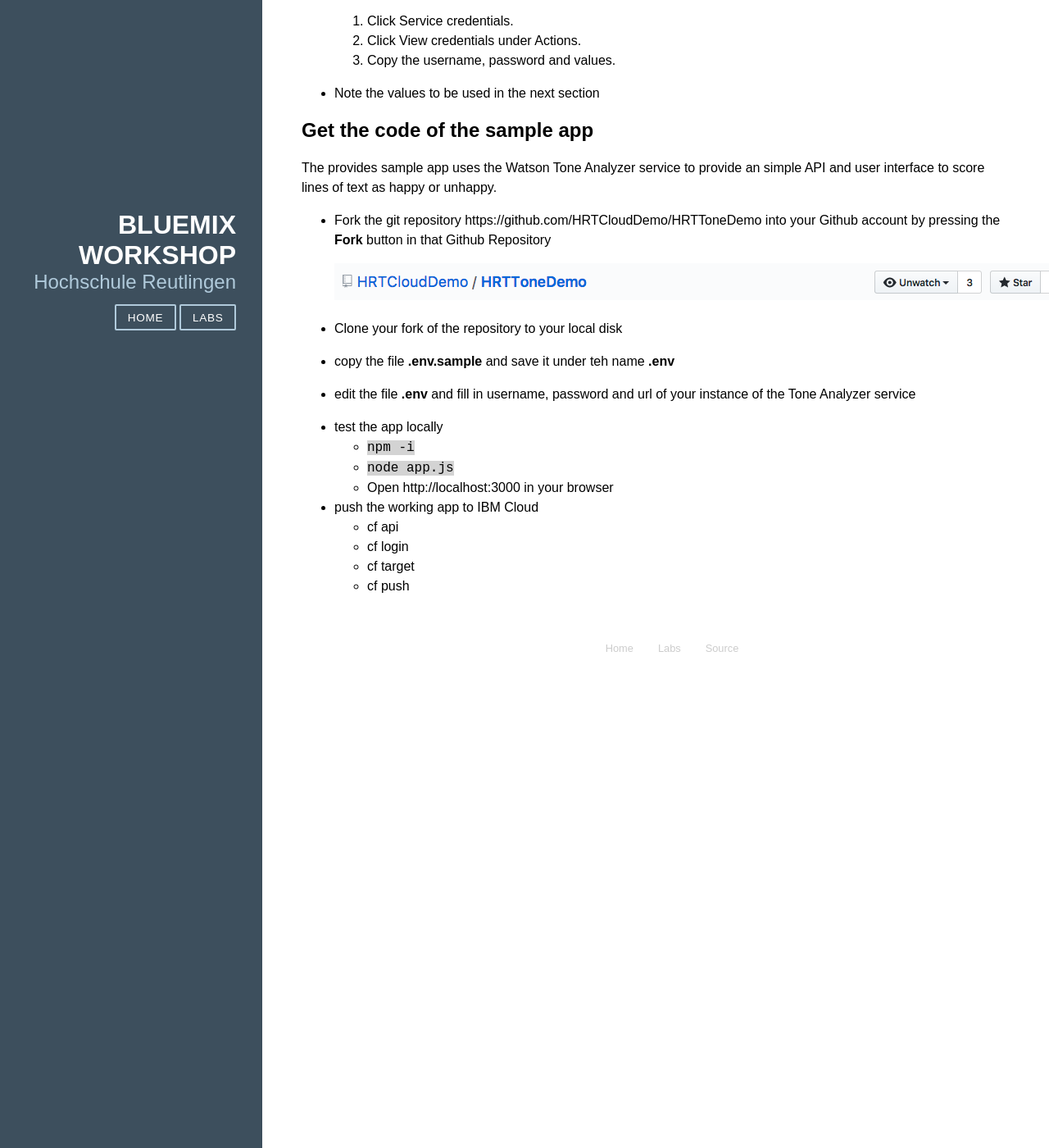
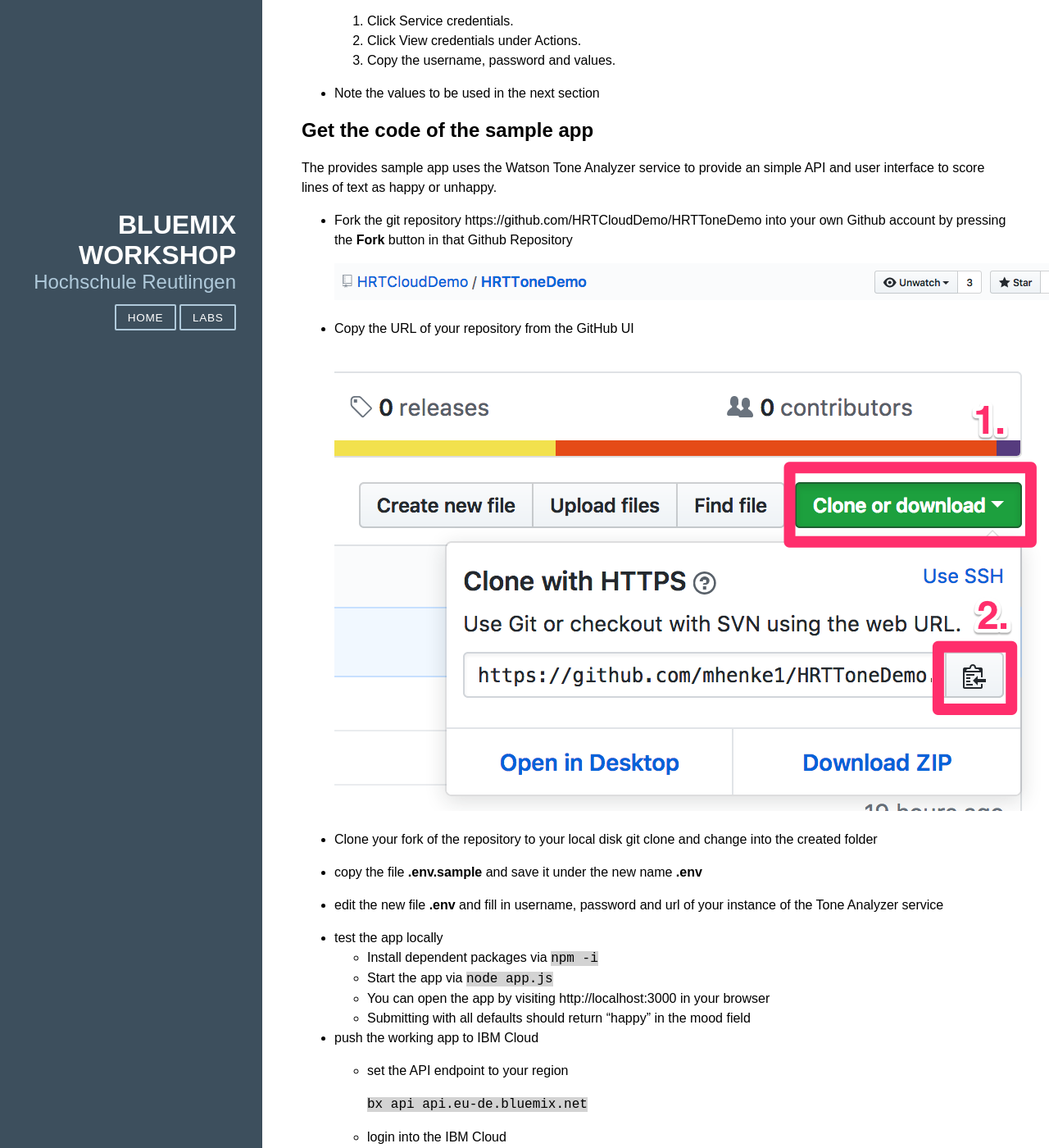
Before and after one commit to mkubik/HRTCloudDemo.github.io, a Jekyll site: the page built from _labs/004-tone-analyzer.markdown, in a window 1280 px wide and 1400 px high, scrolled down 988 px. Shown: the whole window at 82% size. Built offline with Jekyll 4.4.1, drawn with Linux system fonts in a browser that asks for light colours; nearby versions of some CDN libraries; some of the changed text lies outside the part shown.

Commit message:
improvements in lab4

````diff
--- a/_labs/004-tone-analyzer.markdown
+++ b/_labs/004-tone-analyzer.markdown
@@ -36,23 +36,58 @@
 
 The provides sample app uses the Watson Tone Analyzer service to provide an simple API and user interface to score lines of text as happy or unhappy.
 
-- Fork the git repository https://github.com/HRTCloudDemo/HRTToneDemo into your Github account by pressing the **Fork** button in that Github Repository
+- Fork the git repository https://github.com/HRTCloudDemo/HRTToneDemo into your own Github account by pressing the **Fork** button in that Github Repository
 
   ![fork](lab4_fork.png?raw=true)
 
+- Copy the URL of your repository from the GitHub UI
+![fork](lab4_clone.png?raw=true)
+
+
 - Clone your fork of the repository to your local disk
+git clone <url from the last step> and change into the created folder
 
-- copy the file **.env.sample** and save it under teh name **.env**
+- copy the file **.env.sample** and save it under the new name **.env**
 
-- edit the file **.env** and fill in username, password and url of your instance of the Tone Analyzer service
+- edit the new file **.env** and fill in username, password and url of your instance of the Tone Analyzer service
 
 - test the app locally
-  - ```npm -i```
-  - ```node app.js```
-  - Open http://localhost:3000 in your browser
+  - Install dependent packages via ```npm -i```
+  - Start the app via ```node app.js```
+  - You can open the app by visiting http://localhost:3000 in your browser
+  - Submitting with all defaults should return "happy" in the mood field
 
 - push the working app to IBM Cloud
-  - cf api
-  - cf login
-  - cf target
-  - cf push
+  - set the API endpoint to your region
+
+    ```bx api api.eu-de.bluemix.net```
+  - login into the IBM Cloud
+
+    ```bx login```
+
+  - target your organisation and space
+
+    ```bx target -o <YOUR ORG> -s <YOUR SPACE>```
+
+  - deploy your app to the cloud
+
+    <code>
+    cf push <span class="app_name">random-app-name</span>
+    </code>
+
+  - access the app in your Browser via
+
+    ``` https://<appname from the cd push command>.eu-de.bluemix.net```
+
+  - Submitting with all defaults should return "happy" in the mood field
+
+
+<script type="text/javascript" src="{{ site.baseurl }}/js/random-app-name.js"></script>
+<script type="text/javascript">
+  var app_name = random_app_name();
+  var spans = document.getElementsByClassName("app_name");
+  for (i = 0; i < spans.length; i++) {
+      var span = spans[i];
+      span.parentNode.replaceChild(document.createTextNode(app_name), span);
+  }
+</script>
````
Also changed, not shown: other parts of _labs/004-tone-analyzer.markdown (+1 -1 lines), _labs/lab4_clone.png (added).
